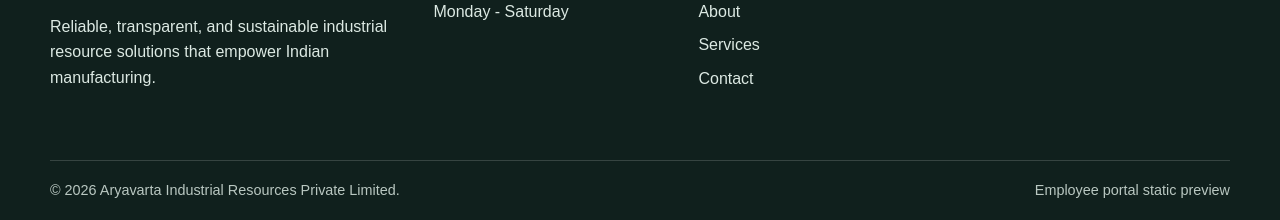
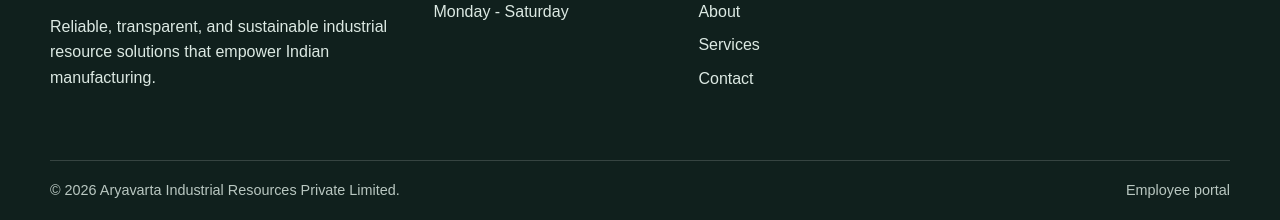
Before and after one commit to eurocongroupinc/aryavarta, a plain HTML site: page employee-login.html in a window 1280 px wide. Shown: the part 1080-1300 px from the top of the page. Drawn offline with Linux system fonts and the light colour scheme.

Commit message:
Update footer text in employee-login.html

```diff
--- a/employee-login.html
+++ b/employee-login.html
@@ -88,7 +88,7 @@
       <div><h3>Company</h3><ul><li><a href="index.html">Home</a></li><li><a href="about.html">About</a></li><li><a href="services.html">Services</a></li><li><a href="contact.html">Contact</a></li></ul></div>
       <div><h3>Legal</h3><p>CIN: U78200KL2026PTC103225<br></p></div>
     </div>
-    <div class="wrap footer-bottom"><span>&copy; 2026 Aryavarta Industrial Resources Private Limited.</span><span>Employee portal static preview</span></div>
+    <div class="wrap footer-bottom"><span>&copy; 2026 Aryavarta Industrial Resources Private Limited.</span><span>Employee portal </span></div>
   </footer>
   <script src="assets/js/main.js"></script>
 </body>
```
